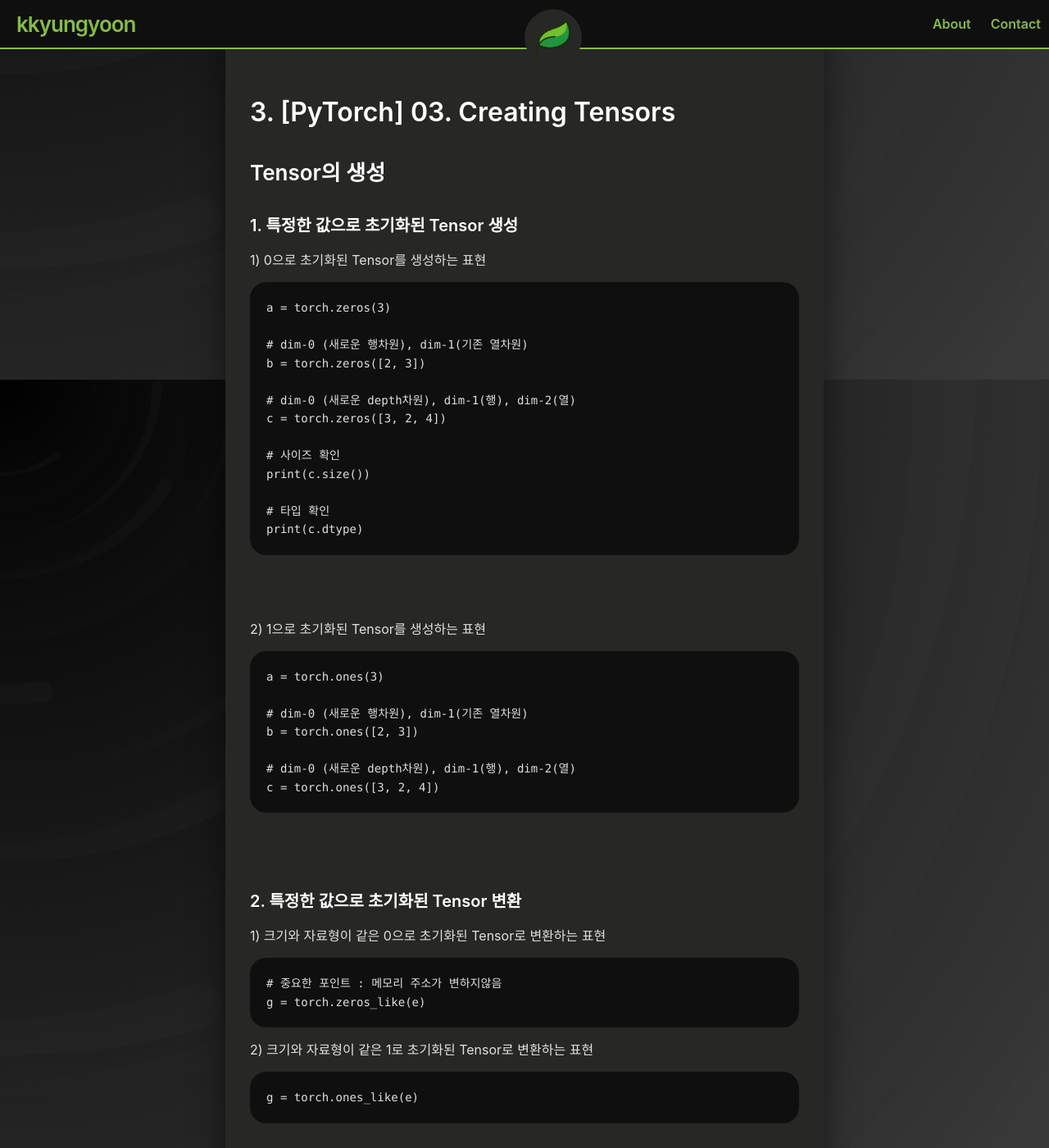
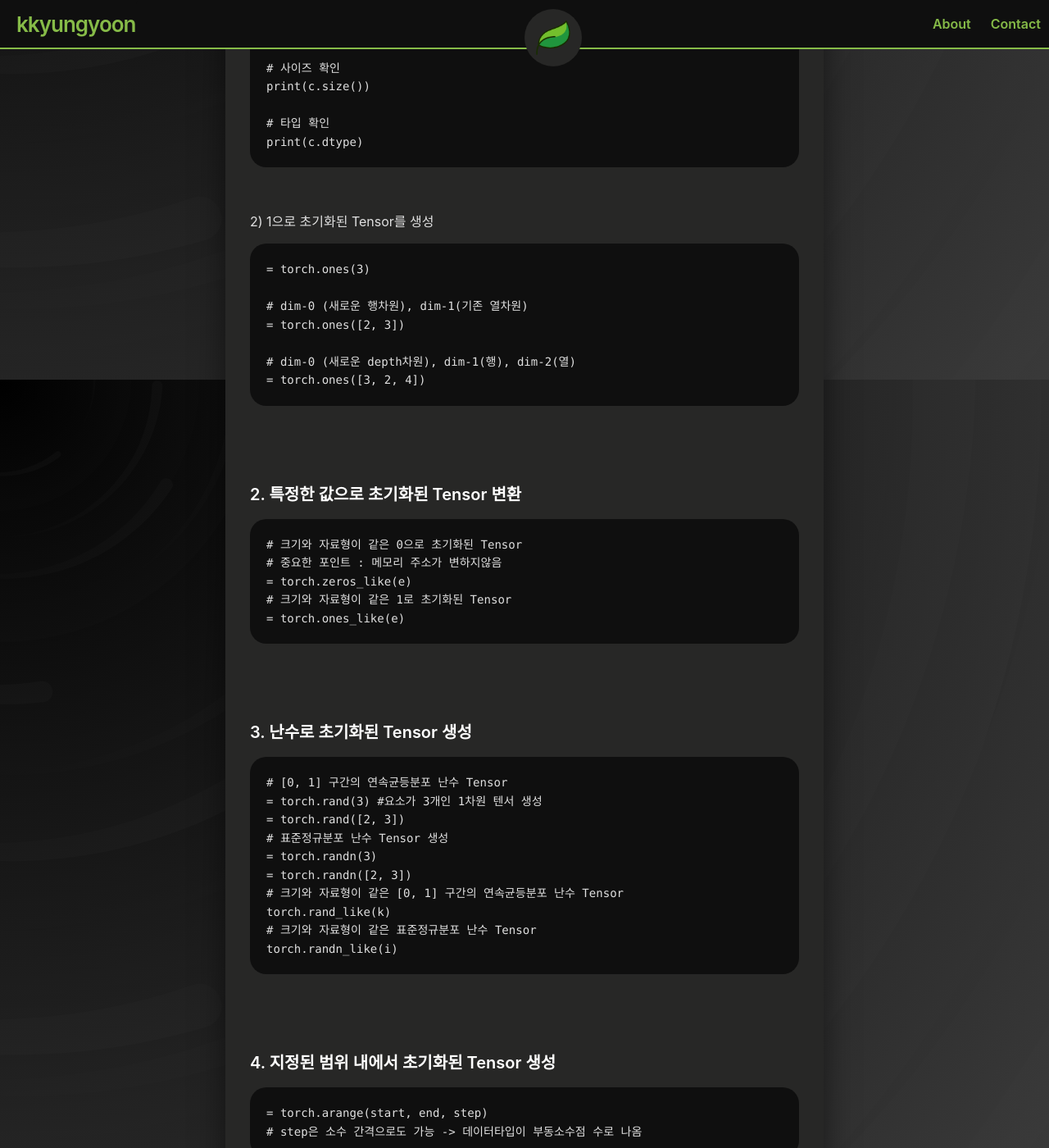
Before and after one commit to kkyungyoon/kkyungyoon.github.io, a Jekyll site: the page built from _posts/2024-08-05-boostcamp-001.md, in a window 1280 px wide and 1400 px high, scrolled down 4337 px. Shown: the whole window at 82% size. Built offline with Jekyll 4.4.1, drawn with Linux system fonts in a browser that asks for light colours; a script that is not in the unit is left out; some of the changed text lies outside the part shown.

Commit message:
2024-08-05-boostcamp-001

````diff
--- a/_posts/2024-08-05-boostcamp-001.md
+++ b/_posts/2024-08-05-boostcamp-001.md
@@ -6,12 +6,11 @@ tags: [Naver Boostcamp, daily report]
 ---
 
 # 강의 내용 복습
-***
+
 ## 1. [PyTorch] 01. PyTorch 기초
 
 ### Pytorch 아키텍처
 1) Top-level API
-두 번째 레벨인 engine level과 파이썬 API를 통해 연결됨
 2) Mid-level Engine
 3) Low-level Library
 사용자의 텐서연산 담당, gpu를 담당하는 cuda등 실제 하드웨어와 연동해 연산 수행
@@ -21,26 +20,15 @@ tags: [Naver Boostcamp, daily report]
 1) 간편한 사용성
 2) 강력한 커뮤니티와 생태계
 3) 동적 계산 그래프
-4) 대규모 병렬 연산을 효율적으로 수행할 수 있음
+4) 대규모 병렬 연산을 효율적으로 수행
 <br><br>
 
 ### Tensor 생성 코드
- 1) 0차원 텐서 :
- ```
- a = torch.tensor(argument=scalar)
- ```
- 2) 1차원 텐서 :
-
- ```
- a = torch.tensor([1,2,3,4,5])
- ```
-
+ 1) 0차원 텐서 : argument가 scalar 형태
+ 2) 1차원 텐서 : argument가 1차원 리스트 형태
  - dim-0에 집중(차원이 늘어날 때마다 축의 위치가 변경됨)
 
- 3) 2차원 텐서 :
- ```
- a = torch.tensor([[1,2,3],[4,5,6],[7,8,9]])
- ```
+ 3) 2차원 텐서 : argument가 2차원 리스트 형태
  - dim-0이 새로운 행차원 축이 되고, 기존축은 dim-1이 됨
  - 칸안의 값들은 gray scale에서의 밝기 정도
 
@@ -53,29 +41,31 @@ tags: [Naver Boostcamp, daily report]
 ## 2. [PyTorch] 02. Data type & Basic Functions
 
 ###  Pytorch 데이터 타입
-
 #### 1. 정수형 데이터 타입
 
-1) 8비트 부호없는 정수
+1) 8비트 정수
 ```
+# 부호 없음
 dtype = torch.uint8
-```
-2) 8비트 부호있는 정수
-```
+
+# 부호 있음
 dtype = torch.int8
 ```
-3) 16비트 부호있는 정수
+2) 16비트 정수
 ```
+# 부호 있음
 dtype = torch.int16
 dtype = torch.short
 ```
-4) 32비트 부호있는 정수
+4) 32비트 정수
 ```
+# 부호 있음
 dtype = torch.int32
 dtype = torch.int
 ```
-5) 64비트 부호있는 정수
+5) 64비트 정수
 ```
+# 부호 있음
 dtype = torch.int64
 dtype = torch.long
 ```
@@ -91,16 +81,13 @@ dtype = torch.long
 
 2) 부동 소수점 수
 - 가수부와 지수부로 나누는 정규화 진행
-- 32비트 부동 소수점 수
 
 ```
+# 32비트
 dtype = torch.float32
 dtype = torch.float
-```
 
-- 64비트 부동 소수점 수
-
-```
+# 64비트
 dtype = torch.float64
 dtype = torch.double
 ```
@@ -111,11 +98,11 @@ dtype = torch.double
 
 #### 1. 32비트 부동 소수점 수로 변환
 ```
-j = 변환하고자하는 tensor.float()
+= 변환하고자하는tensor.float()
 ```
 #### 2. 64비트 부동 소수점 수로 변환
 ```
-j = 변환하고자하는 tensor.double()
+= 변환하고자하는tensor.double()
 ```
 <br><br>
 
@@ -131,22 +118,14 @@ j = 변환하고자하는 tensor.double()
 <br><br>
 
 #### 2. Tensor의 특성을 확인하는 메서드
-- 차원의 수
 
 ```
+# 차원의 수
 tensor_name.dim()
-```
-
-- 크기, 모양 확인
-
-```
+# 크기, 모양 확인
 tensor_name.size()
 tensor_name.shape
-```
-
-- 요소의 총 개수
-
-```
+# 요소의 총 개수
 tensor_name.numel()
 ```
 
@@ -156,16 +135,16 @@ tensor_name.numel()
 
 ### Tensor의 생성
 
-#### 1. 특정한 값으로 초기화된 Tensor 생성
-1) 0으로 초기화된 Tensor를 생성하는 표현
+#### 1. 초기화된 Tensor
+1) 0으로 초기화된 Tensor를 생성
 ```
-a = torch.zeros(3)
+= torch.zeros(3)
 
 # dim-0 (새로운 행차원), dim-1(기존 열차원)
-b = torch.zeros([2, 3])
+= torch.zeros([2, 3])
 
 # dim-0 (새로운 depth차원), dim-1(행), dim-2(열)
-c = torch.zeros([3, 2, 4])
+= torch.zeros([3, 2, 4])
 
 # 사이즈 확인
 print(c.size())
@@ -173,64 +152,50 @@ print(c.size())
 # 타입 확인
 print(c.dtype)
 ```
-<br><br>
+<br>
 
-2) 1으로 초기화된 Tensor를 생성하는 표현
+2) 1으로 초기화된 Tensor를 생성
 ```
-a = torch.ones(3)
+= torch.ones(3)
 
 # dim-0 (새로운 행차원), dim-1(기존 열차원)
-b = torch.ones([2, 3])
+= torch.ones([2, 3])
 
 # dim-0 (새로운 depth차원), dim-1(행), dim-2(열)
-c = torch.ones([3, 2, 4])
+= torch.ones([3, 2, 4])
 ```
 <br><br>
 
 #### 2. 특정한 값으로 초기화된 Tensor 변환
-1) 크기와 자료형이 같은 0으로 초기화된 Tensor로 변환하는 표현
+
 ```
+# 크기와 자료형이 같은 0으로 초기화된 Tensor
 # 중요한 포인트 : 메모리 주소가 변하지않음
-g = torch.zeros_like(e)
-```
-2) 크기와 자료형이 같은 1로 초기화된 Tensor로 변환하는 표현
-```
-g = torch.ones_like(e)
+= torch.zeros_like(e)
+# 크기와 자료형이 같은 1로 초기화된 Tensor
+= torch.ones_like(e)
 ```
 <br><br>
 
 #### 3. 난수로 초기화된 Tensor 생성
-1) [0, 1] 구간의 연속균등분포 난수 Tensor 생성
+
 ```
-i = torch.rand(3) #요소가 3개인 1차원 텐서 생성
-j = torch.rand([2, 3])
-```
-
-2) 표준정규분포 난수 Tensor 생성
-```
-k = torch.randn(3)
-k = torch.randn(3, dtype= torch.int) # 에러발생
-# RuntimeError: "normal_kernel_cpu" not implemented for 'Int'
-l = torch.randn([2, 3])
-```
-
-3) 크기와 자료형이 같은 [0, 1] 구간의 연속균등분포 난수 Tensor로 변환
-```
+# [0, 1] 구간의 연속균등분포 난수 Tensor
+= torch.rand(3) #요소가 3개인 1차원 텐서 생성
+= torch.rand([2, 3])
+# 표준정규분포 난수 Tensor 생성
+= torch.randn(3)
+= torch.randn([2, 3])
+# 크기와 자료형이 같은 [0, 1] 구간의 연속균등분포 난수 Tensor
 torch.rand_like(k)
-```
-
-4) 크기와 자료형이 같은 표준정규분포 난수 Tensor로 변환
-```
+# 크기와 자료형이 같은 표준정규분포 난수 Tensor
 torch.randn_like(i)
 ```
 <br><br>
 
 #### 4. 지정된 범위 내에서 초기화된 Tensor 생성
-
-* 지정된 범위 내에서 일정 간격의 값을 가진 Tensor를 생성하는 표현
-
 ```
-a = torch.arange(start, end, step)
+= torch.arange(start, end, step)
 # step은 소수 간격으로도 가능 -> 데이터타입이 부동소수점 수로 나옴
 ```
 <br><br>
@@ -250,27 +215,24 @@ torch.fill_(q, 3.0)
 #### 6. list, Numpy 데이터로부터 Tensor 생성
 ```
 # list 생성 후, 텐서 생성하는 코드
-t = torch.tensor(list)
+= torch.tensor(list)
 
 # 넘파이로부터 Tensor 생성
-v = torch.from_numpy(u).float()
+= torch.from_numpy(u).float()
 # 넘파이로부터 생성된 텐서는 정수형이므로 실수형으로 타입 캐스팅
 ```
 <br><br>
 
 #### 7. CPU Tensor 생성
 
-1) 정수형 CPU Tensor 생성하는 표현
 ```
+# 정수형 CPU Tensor 생성
 w = torch.IntTensor([1,2,3,4,5])
 torch.ByteTensor
 torch.CharTensor
 torch.ShortTensor
 torch.LongTensor
-```
-
-2) 실수형 CPU Tensor 생성하는 표현
-```
+# 실수형 CPU Tensor 생성
 A, B, C, D, E = 1, 2, 3, 4, 5
 x= torch.FloatTensor([A, B, C, D, E])
 torch.DoubleTensor
@@ -302,12 +264,12 @@ torch.cuda.device_count()
 
 # tensor를 gpu에 할당
 
-b = torch.tensor([1,2,3,4,5]).to('cuda')
-b = torch.tensor([1,2,3,4,5]).cuda()
+= torch.tensor([1,2,3,4,5]).to('cuda')
+= torch.tensor([1,2,3,4,5]).cuda()
 
 # GPU에 할당된 Tensor를 CPU로
-c = b.to('cpu')
-c = b.cpu()
+= b.to('cpu')
+= b.cpu()
 ```
 
 <br><br>
@@ -326,8 +288,6 @@ c = b.cpu()
 
 # 학습회고
 
-엄청 들어오고 싶었던 네이버 부스트캠프 AI Tech 교육이 시작했다.
-팀원분들도 새로 만나고, 여러모로 설렜던 시간이었다.
-앞으로 7개월동안 악착같이 과정 따라가서 엄청 성장해있고싶다.
+- 파이토치 데이터 타입에 대해 배우는 시간이었다
 
 <br><br>
````
